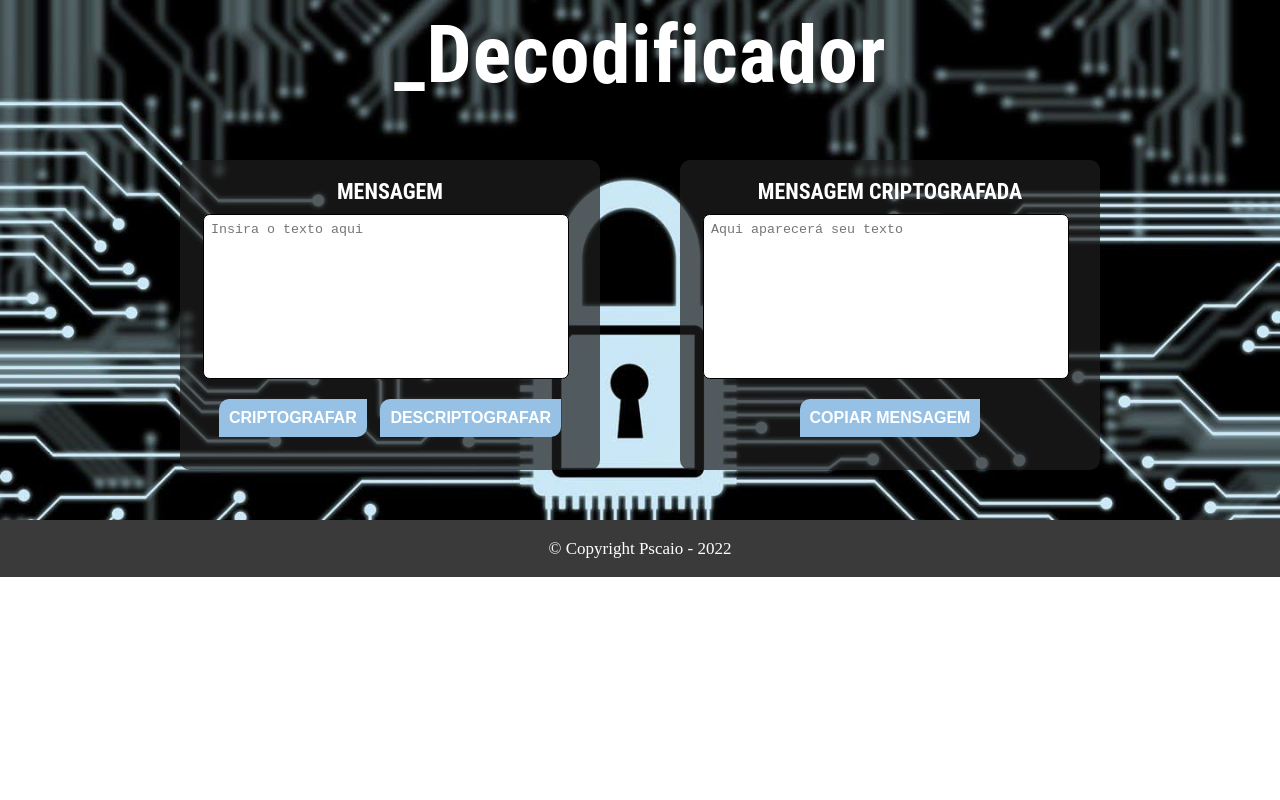
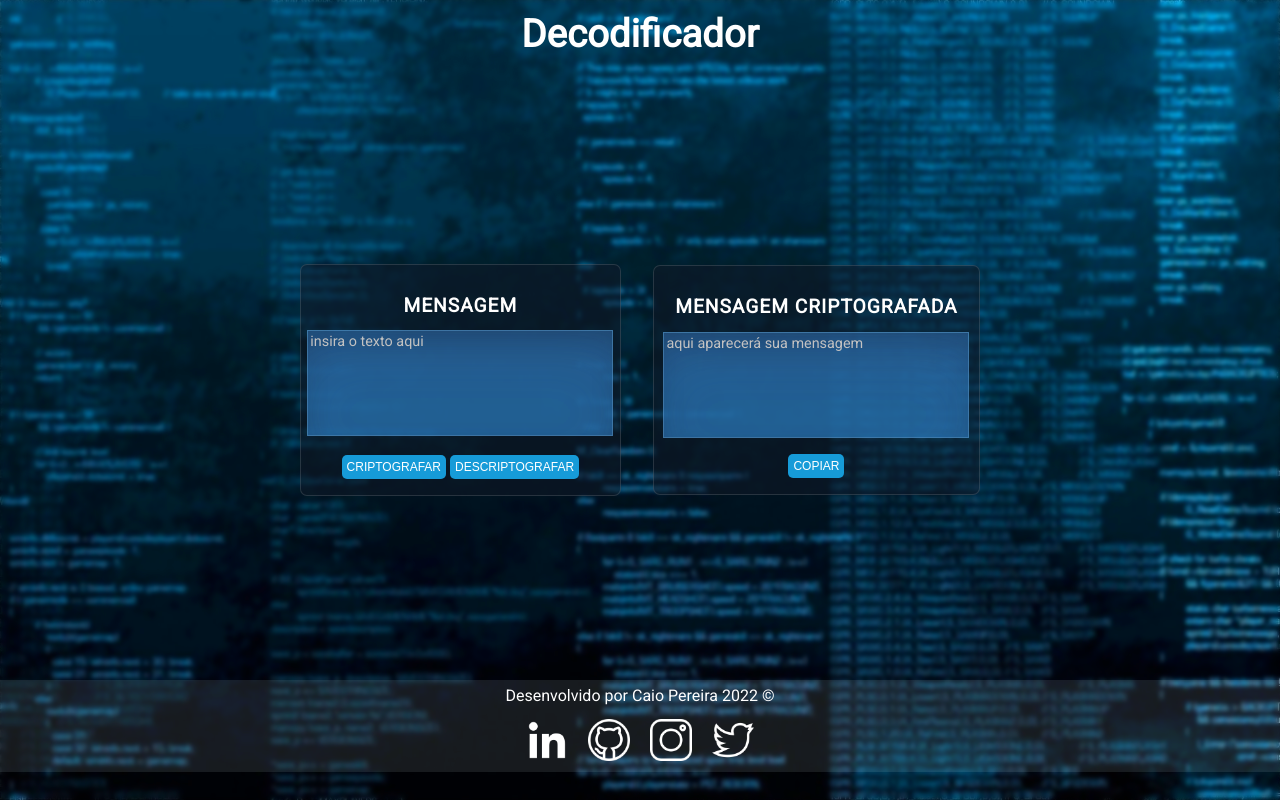
Before and after one commit to pscaio/projeto-codificador, a plain HTML site: page index.html in a window 1280 px wide. Drawn offline with Linux system fonts and the light colour scheme.

Commit message:
Atualizando o projeto para uma nova versão

```diff
--- a/index.html
+++ b/index.html
@@ -5,52 +5,74 @@
   <meta charset="UTF-8">
   <meta http-equiv="X-UA-Compatible" content="IE=edge">
   <meta name="viewport" content="width=device-width, initial-scale=1.0">
-    <title>Decodificador | pscaio</title>
-    <link rel="stylesheet" href="reset.css">
-    <link rel="stylesheet" href="style.css">
+  <link rel="preconnect" href="https://fonts.googleapis.com">
+  <link rel="preconnect" href="https://fonts.gstatic.com" crossorigin>
+  <link href="https://fonts.googleapis.com/css2?family=Roboto&display=swap" rel="stylesheet">
+  <title> Decodificador | pscaio</title>
+  <link href="src/css/reset.css" rel="stylesheet">
+  <link href="src/css/style.css" rel="stylesheet">
+  <link href="src/css/rodape.css" rel="stylesheet">
 </head>
 
 <body>
 
-      <main>
-        <h1 class="titulo">_Decodificador </h1>
+  <header class="cabecalho">
+    <h1 class="cabecalho__titulo">Decodificador</h1>
+  </header>
 
-          <div class="tudo">
+  <section class="decodificador">
+    <div class="decodificador__caixa">
+      <form class="cript" data-form-criptografar>
 
-            <section class="box">
+        <h1 class="decodificador__caixa-titulo">Mensagem</h1>
 
-                <form class="cript">
+        <textarea class="decodificador__caixa-textarea" data-entrada-texto type="text" name="entrada-texto"
+          placeholder="Insira o texto aqui"></textarea>
 
-                  <label class="titulo-box" for="input-texto">Mensagem</label>
-                  <textarea class="entrada-texto" type="text" name="entrada-texto" placeholder="Insira o texto aqui"></textarea>
-
-                  <div class="botao">
-                    <input class="botao-cripto" type="submit" value="Criptografar" >
-                    <input class="botao-descripto" type="submit" value="Descriptografar" >
+        <div class="decodificador__caixa-botoes">
+          <input class="decodificador__caixa-botao" data-botao-cript type="submit" value="Criptografar">
+          <input class="decodificador__caixa-botao" data-botao-descript type="submit" value="Descriptografar">
         </div>
 
       </form>
+    </div>
+
+    <div class="decodificador__caixa">
+      <h1 class="decodificador__caixa-titulo">Mensagem criptografada</h1>
+
+      <textarea class="decodificador__caixa-textarea" data-saida-texto type="text" name="saida-texto"
+        placeholder="Aqui aparecerá sua mensagem"></textarea>
+
+      <div>
+        <input class="decodificador__caixa-botao" data-botao-copiar type="submit" value="Copiar">
+      </div>
+
+    </div>
   </section>
 
-            <section class="box">
-
-                <label class="titulo-box" for="cript2" >Mensagem criptografada</label>
-                <textarea class="saida-texto" type="text" name="saida-texto" placeholder="Aqui aparecerá seu texto"></textarea>
-
-                <div class="botao">
-                  <input class="botao-copiar" type="submit" value="Copiar Mensagem" >
-                </div>
-
-            </section>
-
-          </div>
-      </main>
-
-      <footer>
-        <p class="copyright">&copy; Copyright Pscaio - 2022</p>
+  <footer class="rodape">
+    <p class="rodape__paragrafo">Desenvolvido por Caio Pereira 2022 &copy; </p>
+    <ul class="rodape__social">
+      <li>
+        <a href="https://www.linkedin.com/in/pscaio/" target="_blank" rel="noopener noreferrer" class="rodape__midia"><img
+            class="icon-social" src="src/img/redes/linkedin.png" alt="Linkedin"></a>
+      </li>
+      <li>
+        <a href="https://github.com/pscaio" target="_blank" rel="noopener noreferrer" class="rodape__midia"><img
+            class="icon-social" src="src/img/redes/github.png" alt="Github"></a>
+      </li>
+      <li>
+        <a href="https://www.instagram.com/p.scaio/" target="_blank" rel="noopener noreferrer" class="rodape__midia"><img
+            class="icon-social" src="src/img/redes/instagram.png" alt="Instagram"></a>
+      </li>
+      <li>
+        <a href="https://twitter.com/pscaio_" target="_blank" rel="noopener noreferrer" class="rodape__midia"><img
+            class="icon-social" src="src/img/redes/twitter.png" alt="Twitter"></a>
+      </li>
+    </ul>
   </footer>
 
-      <script src="script.js"></script>
+  <script src="src/js/newscript.js"></script>
   </body>
 
 </html>
--- a/reset.css
+++ b/src/css/reset.css
@@ -21,7 +21,6 @@ time, mark, audio, video {
 	border: 0;
 	font-size: 100%;
 	font: inherit;
-	vertical-align: baseline;
 }
 /* HTML5 display-role reset for older browsers */
 article, aside, details, figcaption, figure,
--- /dev/null
+++ b/src/css/rodape.css
@@ -0,0 +1,43 @@
+.rodape {
+    display: flex;
+    flex-direction: column ;
+    align-items: center;
+    justify-content: center;
+    font-family: 'Roboto', sans-serif;
+    background-color: rgb(225, 255, 255, 0.1);
+}
+
+.rodape__paragrafo {
+    color: #FFF;
+    padding-top: .5rem;
+}
+
+.icon-social {
+    width: 42px;
+    height: 42px;
+}
+
+.rodape__social {
+    display: flex;
+    flex-wrap: wrap;
+    padding-top: 5px;
+    padding-bottom: .5rem;
+}
+
+.rodape__midia {
+    display: block;
+    flex-wrap: wrap;
+    padding: 0 10px;
+}
+
+.rodape__midia:hover{
+    transition-duration: 0.3s;
+    transform: scale(0.9);
+}
+
+@media screen and (min-width: 768px) {
+    .rodape__social {
+        justify-content: space-between;
+        padding-top: 15px;
+    }
+}
--- /dev/null
+++ b/src/css/style.css
@@ -0,0 +1,118 @@
+  body {
+    background: url('/src/img/fundo.jpg') no-repeat fixed center;
+    backdrop-filter: blur(2px) saturate(180%);
+    height: 100vh;
+  }
+  .cabecalho {
+    height: 10%;
+  }
+
+  .cabecalho__titulo {
+    padding: 15px;
+    color: #fff;
+    font-size: 2.4rem;
+    font-weight: bold;
+    text-align: center;
+    font-family: 'Roboto', sans-serif;
+  }
+
+  .decodificador {
+    display: flex;
+    flex-direction: column;
+    justify-content: center;
+    align-items: center;
+    gap: 50px;
+    height: 100%;
+  }
+
+  .decodificador__caixa {
+    display: flex;
+    flex-direction: column;
+    align-items: center;
+    justify-content: center;
+    text-align: center;
+    font-family: 'Roboto', sans-serif;
+
+    backdrop-filter: blur(1px) saturate(100%);
+    -webkit-backdrop-filter: blur(1px) saturate(100%);
+    background-color: rgba(17, 25, 40, 0.49);
+    border-radius: 7px;
+    border: 1px solid rgba(255, 255, 255, 0.125);
+    padding: 1rem .4rem;
+  }
+
+  .decodificador__caixa-titulo {
+    padding: 15px;
+    margin: auto;
+    color: #ffffff;
+    font-size: 1.2rem;
+    font-weight: bold;
+    letter-spacing: 1px;
+    text-align: center;
+    text-transform: uppercase;
+  }
+
+  .decodificador__caixa-textarea {
+    width: 300px;
+    height: 100px;
+    resize: none;
+    font-size: .9rem;
+    color: #fff;
+    border: none;
+    margin-bottom: 1rem ;
+    font-family: 'Roboto', sans-serif;
+
+    box-shadow: rgba(50, 50, 93, 0.25) 0px 30px 60px -12px inset, rgba(0, 0, 0, 0.3) 0px 18px 36px -18px inset;
+
+    backdrop-filter: blur(8px) saturate(100%);
+    -webkit-backdrop-filter: blur(8px) saturate(100%);
+    background-color: rgba(50, 143, 219, 0.61);
+    border: 1px solid rgba(255, 255, 255, 0.125);
+    text-transform: lowercase;
+  }
+
+  .decodificador__caixa-textarea:focus {
+    outline: 0;
+  }
+
+  .decodificador__caixa-textarea::placeholder {
+    color: rgb(194, 194, 194);
+  }
+
+  .decodificador__caixa-botao {
+      border: none;
+      color:#fff;
+      background: #169bd8;
+      border-radius: 5px 5px;
+      padding: 5px;
+      font-size: 12px;
+      text-transform: uppercase;
+      cursor: pointer;
+  }
+
+  .decodificador__caixa-botao:hover {
+    background: #fff;
+    color: #191A19 ;
+
+    transform: scale(0.9);
+    transition-duration: 0.5s;
+  }
+
+  @media screen and (min-width: 768px) {
+    .decodificador {
+      flex-direction: row;
+      justify-content: space-between;
+      gap: 10px;
+      padding: 2rem 2rem;
+      height: 60.5%;
+    }
+  }
+  @media screen and (min-width: 1024px) {
+    .decodificador {
+      justify-content: center;
+      align-items: center;
+      gap: 2rem;
+      padding: 0 0;
+      height: 75%;
+    }
+  }
--- a/script.js
+++ b/src/js/oldscript.js
@@ -1,34 +1,20 @@
-/* Regras Codificador:
-"e" é convertido para "enter"
-"i" é convertido para "imes"
-"a" é convertido para "ai"
-"o" é convertido para "ober"
-"u" é convertido para "ufat"
-Apenas letras minúsculas
-Não permite acentuação
-*/
+// Codigo antigo caso queira comparar
 var bottonCodificar = document.querySelector(".botao-cripto");
+
 bottonCodificar.addEventListener("click", function(event){
   event.preventDefault();
 
   var areText = document.querySelector(".entrada-texto");
   var texto = areText.value;
   var novoTexto = codificaTexto(texto);
+
   var msgOut = document.querySelector(".saida-texto");
   msgOut.value = novoTexto;
+
   var form = document.querySelector(".cript");
   form.reset();
 
 } );
-
-var bottonCopiar = document.querySelector(".botao-copiar");
-  bottonCopiar.addEventListener("click", function(event){
-
-    var texCopia = document.querySelector(".saida-texto");
-
-    navigator.clipboard.writeText(texCopia.value);
-    texCopia.value = '';
-  })
 
 function codificaTexto(texto){
   var novoTexto = texto;
@@ -57,7 +43,6 @@ bottonDecodificar.addEventListener("click", function(event){
     var formr = document.querySelector(".cript");
   formr.reset();
 
-
 } );
 
 function decodificaTexto(texto){
@@ -66,3 +51,12 @@ function decodificaTexto(texto){
   novoTexto = texto.replace(/enter/gi, "e").replace(/imes/gi, "i").replace(/ai/gi, "a").replace(/ober/gi, "o").replace(/ufat/gi,"u");
   return novoTexto;
 }
+
+var bottonCopiar = document.querySelector(".botao-copiar");
+  bottonCopiar.addEventListener("click", function(event){
+
+    var texCopia = document.querySelector(".saida-texto");
+
+    navigator.clipboard.writeText(texCopia.value);
+    texCopia.value = '';
+  })
--- a/style.css
+++ /dev/null
@@ -1,90 +0,0 @@
-
-  main {
-    background: url(./images/fundo.jpg) no-repeat center center fixed;
-    -webkit-background-size: cover;
-    -moz-background-size: cover;
-    -o-background-size: cover;
-    background-size: cover;
-    font-family: 'Roboto Condensed', sans-serif;
-  }
-
-  label {
-    color: #ffffff;
-    font-size: 22px;
-    font-weight: bold;
-    line-height: 2;
-    align-items: center;
-    text-transform: uppercase;
-  }
-
-  .tudo {
-    width: 100%;
-    margin: auto;
-    padding: 40px 0 ;
-    display: flex;
-    justify-content: center;
-  }
-
-  .titulo {
-    padding: 15px;
-    margin: auto;
-    color: #ffffff;
-    font-size: 80px;
-    font-weight: bold;
-    letter-spacing: 1px;
-    text-align: center;
-
-  }
-
-  .box {
-    padding: 10px;
-    margin: 10px 40px;
-    background-color: white;
-    border-radius: 10px;
-    width: 400px;
-    height: 290px;
-    background-color: rgba(31, 31, 31, 0.7);
-    text-align: center;
-  }
-
-  textarea {
-    resize: none;
-  }
-
-  input {
-    border: none;
-    color: white;
-    background: #96c1e4;
-    padding: 7px;
-    border-radius: 10px 0 10px 0;
-    padding: 10px;
-    margin: 20px 5px;
-    font-size: 16px;
-    font-weight: bold;
-    text-transform: uppercase;
-  }
-
-  .entrada-texto, .saida-texto {
-    border-radius: 0.5em;
-    border: 1px solid rgba(0, 0, 0);
-    display: block;
-    padding: 0.5em;
-    margin: 0 0 0 1em;
-    width: 350px;
-    height: 150px;
-    align-items: center;
-  }
-
-  .botao {
-    text-align:center;
-  }
-
-  footer {
-    margin: 10px 0;
-    color: white;
-    background: #3a3a3a;
-    padding: 20px;
-    text-align: center;
-    font-size: 17px;
-    margin: 0px;
-  }
```
Also changed, not shown: src/js/newscript.js (added, +47 -0 lines), images/fundo.jpg (deleted), info.txt (added), src/img/fundo.jpg (added), src/img/redes/behance.png (added), src/img/redes/curriculo-e-cv.png (added), src/img/redes/github.png (added), src/img/redes/instagram.png (added), src/img/redes/linkedin.png (added), src/img/redes/twitter.png (added). Lines whose indentation alone changed are shown as unchanged.
